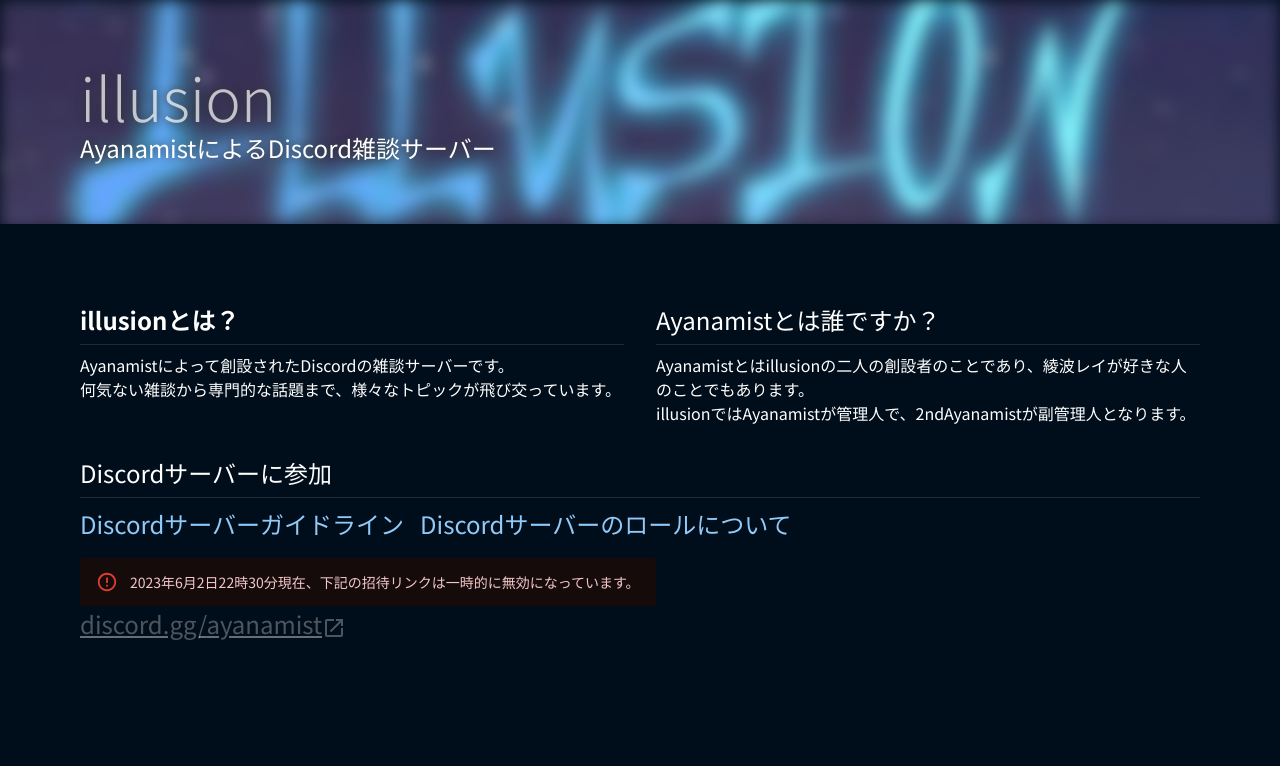
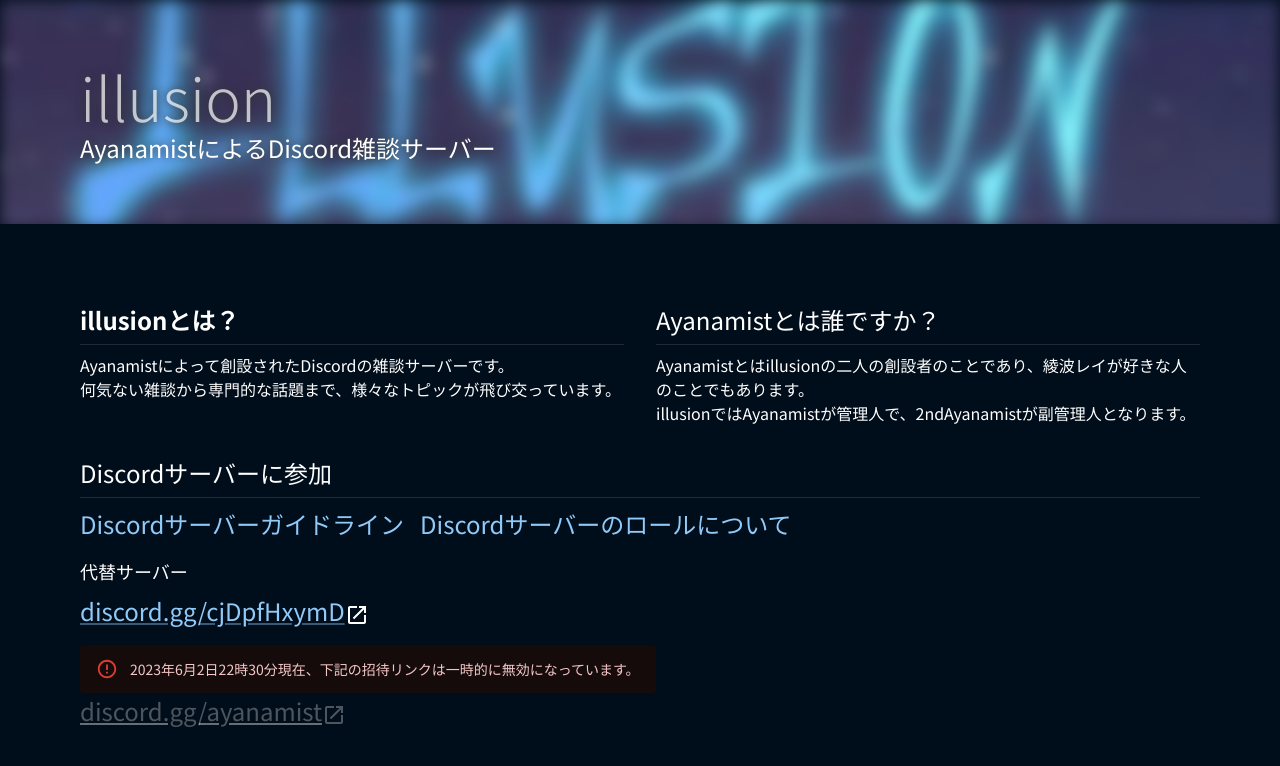
Before and after one commit to illusionDev-2/illusion-website, a Next.js app: page / in a window 1280 px wide. Shown: the top 766 px of the page. Built offline with nearby package versions, Linux system fonts and the light colour scheme.

Commit message:
add: 代替サーバーへのリンクを追加

```diff
--- a/src/app/page.tsx
+++ b/src/app/page.tsx
@@ -103,6 +103,22 @@ export default fc('Page', () => {
                     {discordRolesMetadata.title}
                   </MuiLink>
                 </Stack>
+                <Stack spacing={1}>
+                  <Typography fontSize='large'>代替サーバー</Typography>
+                  <MuiLink
+                    fontSize='1.5rem'
+                    href={'https://discord.gg/cjDpfHxymD'}
+                    rel='noopener noreferrer'
+                    target='_blank'
+                  >
+                    discord.gg/cjDpfHxymD
+                    <OpenInNewIcon
+                      color='action'
+                      //color='disabled'
+                      sx={{ verticalAlign: 'middle' }}
+                    />
+                  </MuiLink>
+                </Stack>
                 <Stack>
                   <Alert severity='error'>2023年6月2日22時30分現在、下記の招待リンクは一時的に無効になっています。</Alert>
                   <MuiLink
```
